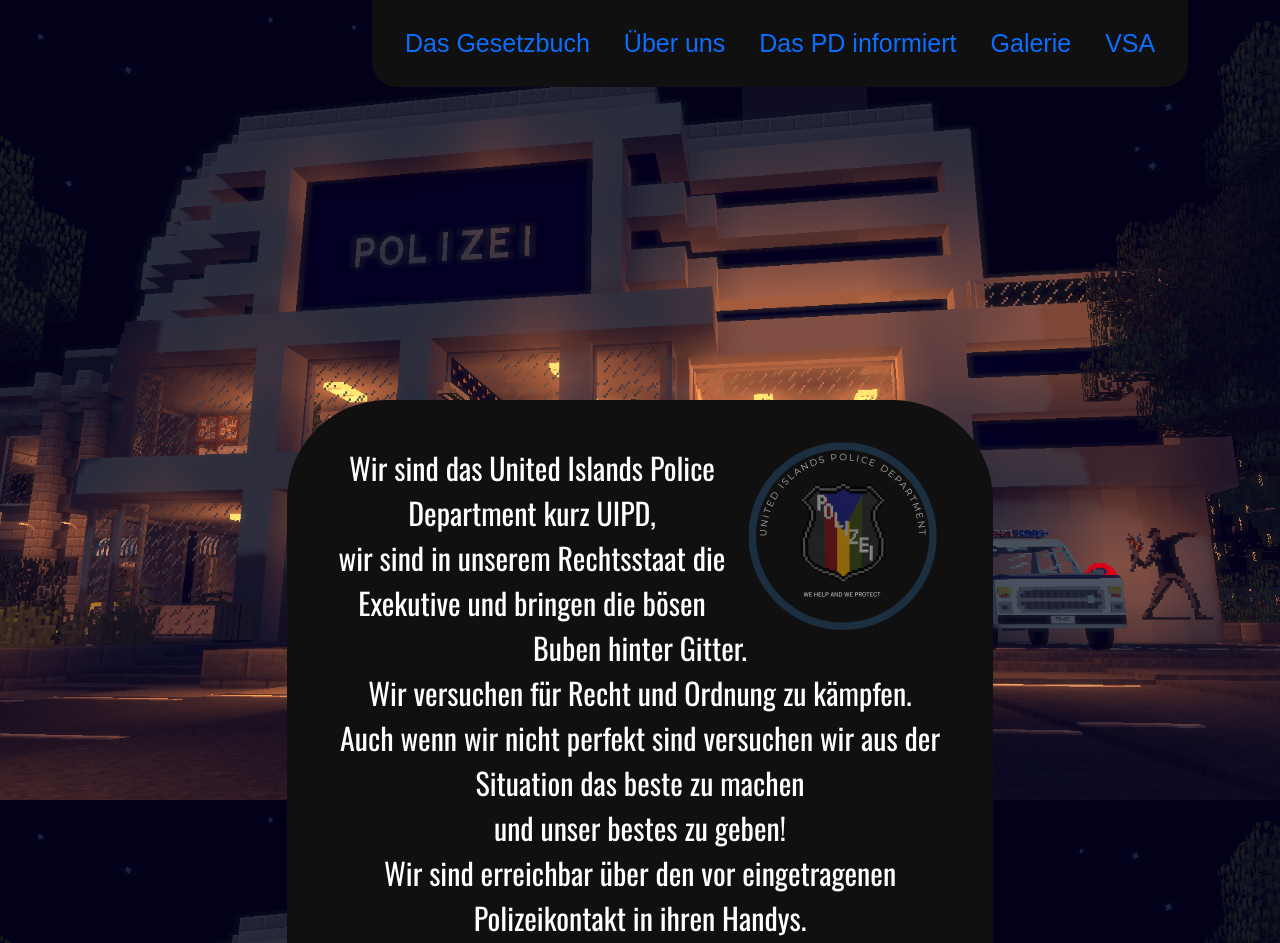
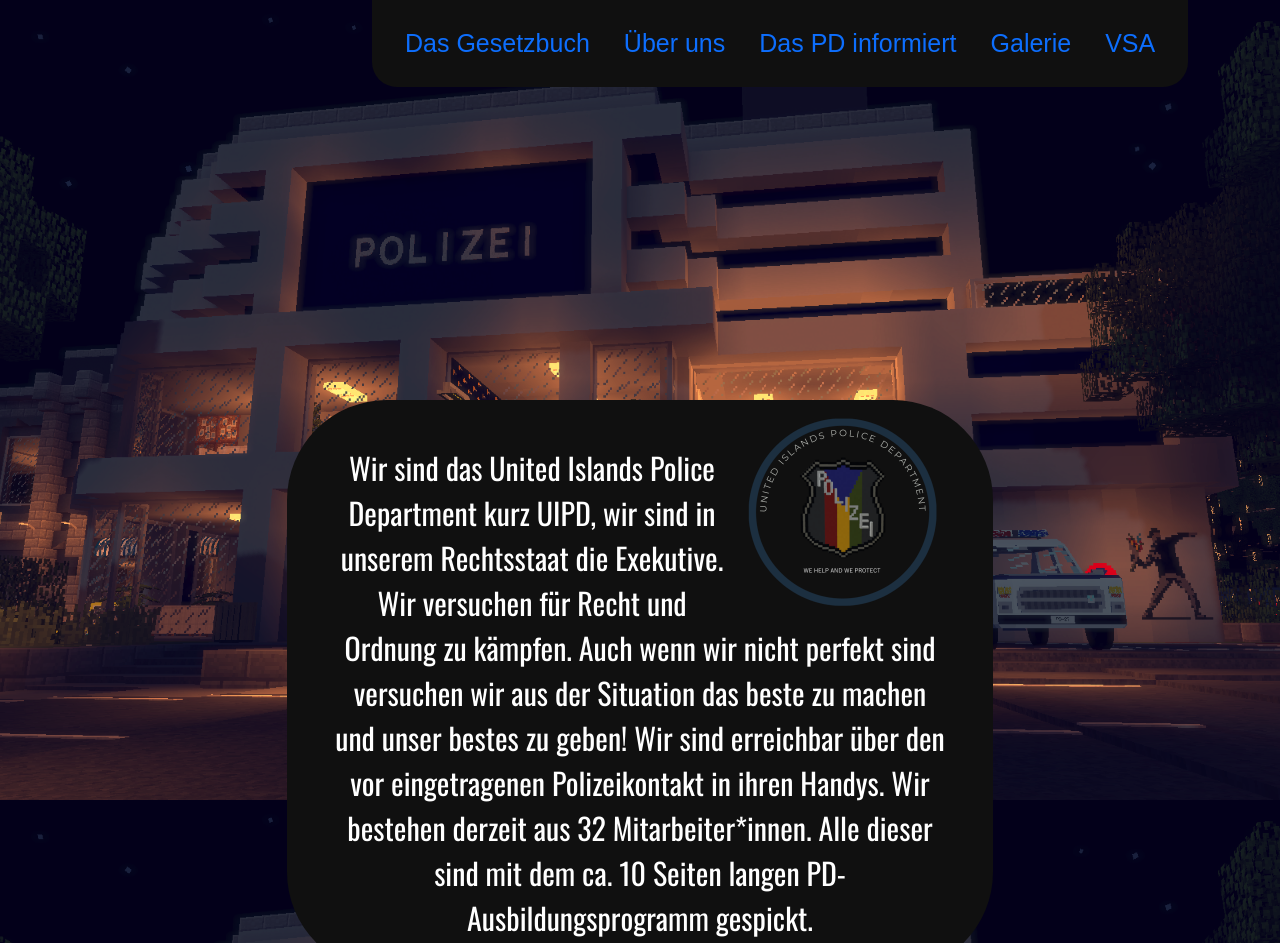
Before and after one commit to CatmanGames/catmangames.github.io, a plain HTML site: page UIPD.html in a window 1280 px wide. Shown: the top 943 px of the page. Drawn offline with nearby package versions, Linux system fonts and the light colour scheme; a web font is replaced by a local one.

Commit message:
eh second first try

```diff
--- a/UIPD.html
+++ b/UIPD.html
@@ -58,19 +58,18 @@
                 <div class="tab-pane fade show active" id="home" role="tabpanel" aria-labelledby="home-tab">
                     <div class="container" style="align-self: center; position: relative; top: 50vh; width: 60%; overflow-y: hidden">
                         <div class="clearfix px-5 pb-3" style="background-color: #101010; border-radius: 100px">
-                            <img src="logo_pd.png" class="col-md-6 float-md-end mb-3 ms-md-3 h-auto w-auto"
-                                 style="position: relative; top: 5vh;"
+                            <img src="pictures/logo_pd.png" class="col-md-6 float-md-end mb-3 ms-md-3 h-auto w-auto"
+                                 style="position: relative; top: 2vh;"
                                  alt="Kein Internet! Besseres kaufen!">
                             <p id="aboutus"><br>
-                                Wir sind das United Islands Police Department kurz UIPD,<br>
-                                wir sind in unserem Rechtsstaat die Exekutive und bringen die bösen Buben hinter Gitter.<br>
-                                Wir versuchen für Recht und Ordnung zu kämpfen.<br>
-                                Auch wenn wir nicht perfekt sind versuchen wir aus der Situation das beste zu machen<br>
-                                und unser bestes zu geben!<br>
-                                Wir sind erreichbar über den vor eingetragenen Polizeikontakt in ihren Handys.<br>
-                                Wir bestehen derzeit aus 32 Mitarbeiter*innen.<br>
-                                Alle dieser sind mit dem ca. 10 Seiten langen PD-Ausbildungsprogramm gespickt.<br>
-                                Ansässig in Central Bay, Hauptstraße 18<br>
+                                Wir sind das United Islands Police Department kurz UIPD,
+                                wir sind in unserem Rechtsstaat die Exekutive.
+                                Wir versuchen für Recht und Ordnung zu kämpfen.
+                                Auch wenn wir nicht perfekt sind versuchen wir aus der Situation das beste zu machen
+                                und unser bestes zu geben!
+                                Wir sind erreichbar über den vor eingetragenen Polizeikontakt in ihren Handys.
+                                Wir bestehen derzeit aus 32 Mitarbeiter*innen.
+                                Alle dieser sind mit dem ca. 10 Seiten langen PD-Ausbildungsprogramm gespickt.
                             </p>
                         </div>
                     </div>
--- a/styles/UIPD_style.css
+++ b/styles/UIPD_style.css
@@ -13,14 +13,14 @@
 
 
 .background-image-pddark {
-    background-image: url("../pddark.png");
+    background-image: url("../pictures/pddark.png");
     background-repeat:no-repeat;
     background-attachment:fixed;
     background-position:center;
 }
 
 .background-image-banner {
-    background-image: url("../pddark.png");
+    background-image: url("../pictures/pddark.png");
     background-repeat:no-repeat;
     background-attachment:fixed;
     background-position: top;
```
Also changed, not shown: pictures/banner.png (renamed from banner.png), pictures/logo_pd.png (renamed from logo_pd.png), pictures/pddark.png (renamed from pddark.png), pictures/wave.png (renamed from wave.png).
